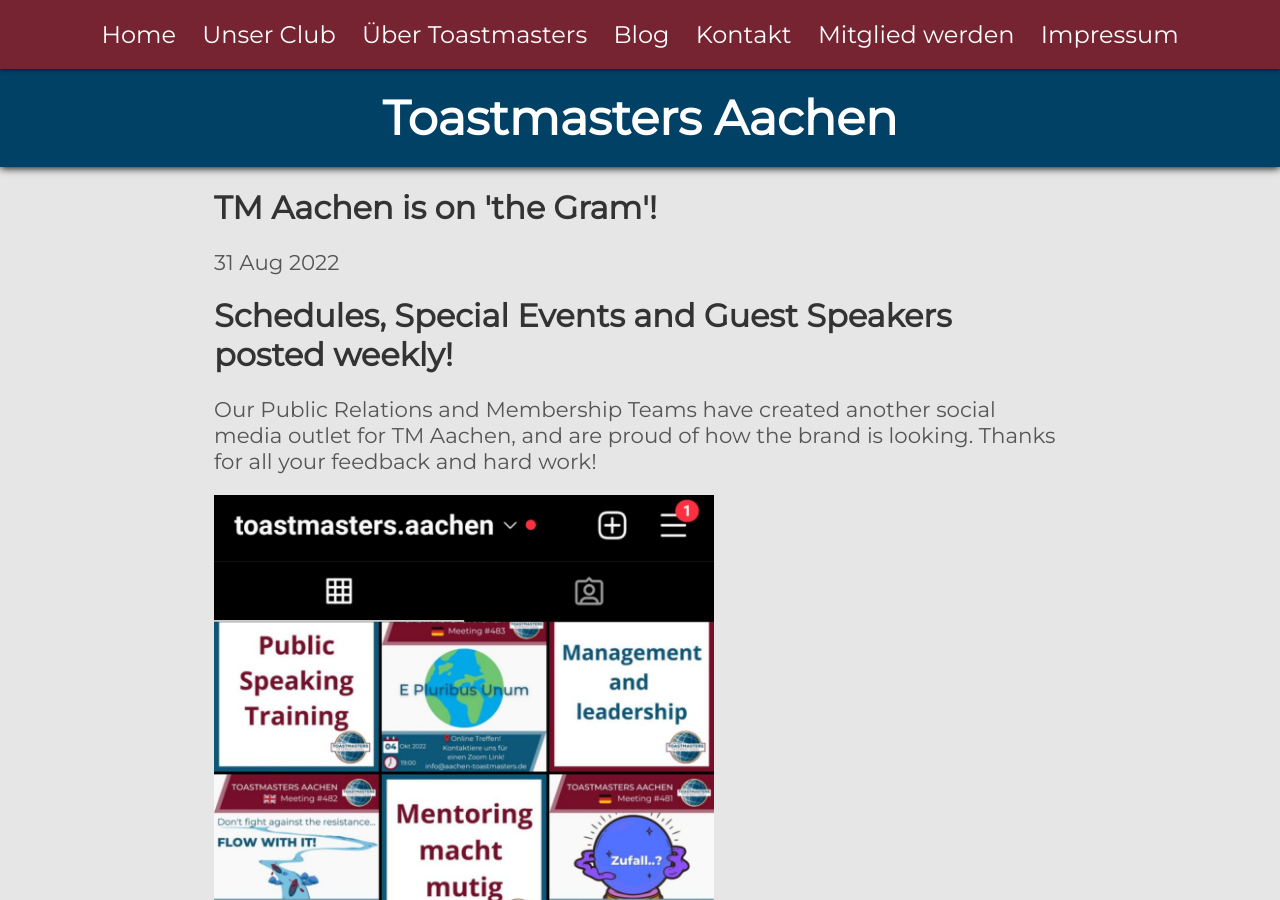
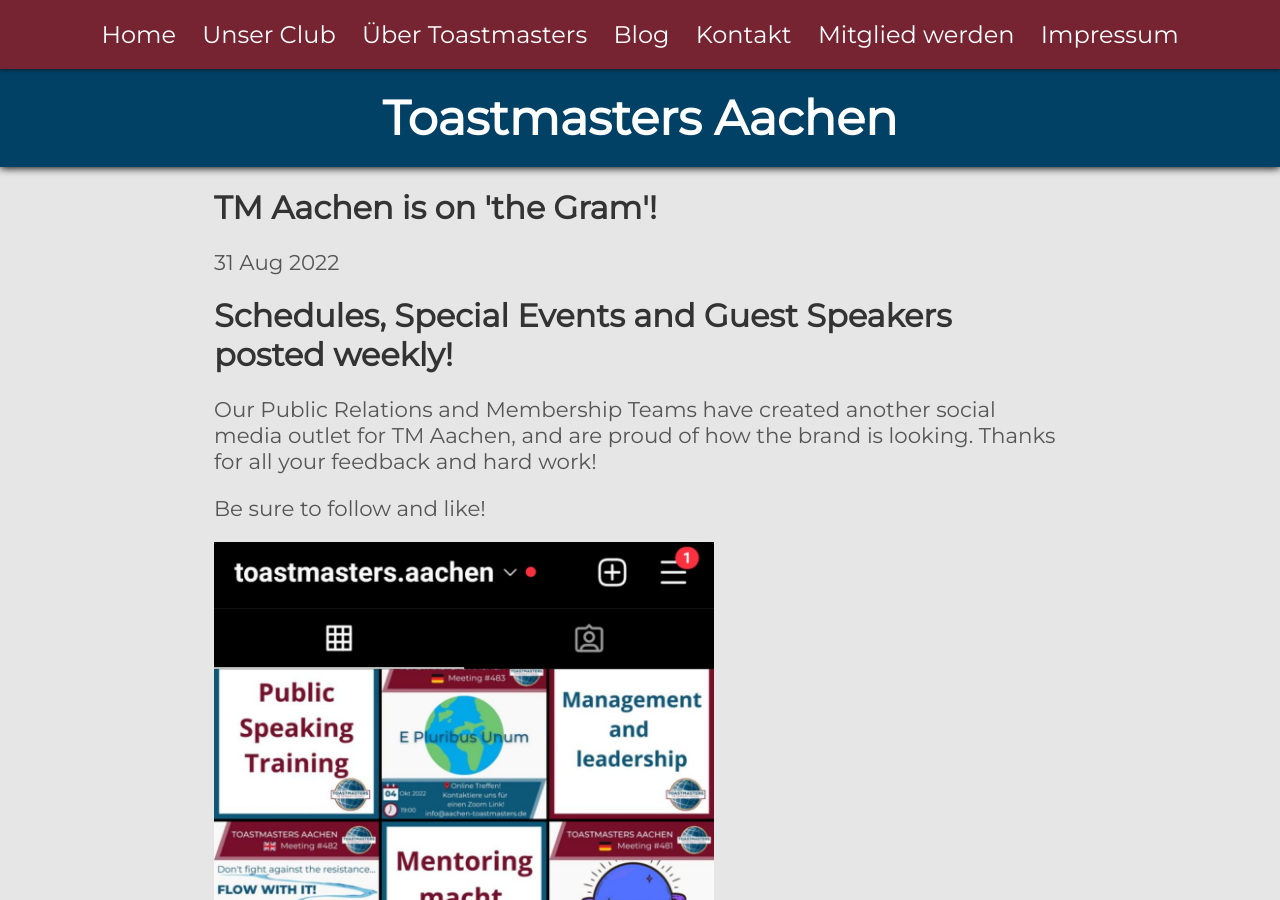
Before and after one commit to toastmasters-aachen/toastmasters-aachen.github.io, a Jekyll site: the page built from _posts/2022-08-31-Instagram.md, in a window 1280 px wide and 900 px high. Built offline with Jekyll 4.4.1, drawn with Linux system fonts in a browser that asks for light colours.

Commit message:
Update 2022-08-31-Instagram.md

```diff
--- a/_posts/2022-08-31-Instagram.md
+++ b/_posts/2022-08-31-Instagram.md
@@ -10,6 +10,8 @@ excerpt: "Good News!  You can now find us on Instagram."
 
 Our Public Relations and Membership Teams have created another social media outlet for TM Aachen, and are proud of how the brand is looking.  Thanks for all your feedback and hard work!
 
+Be sure to follow and like!
+
 [//]: # (This is a comment.)
 
 <img src="/assets/images/igbrand.jpeg" width="500">
```
